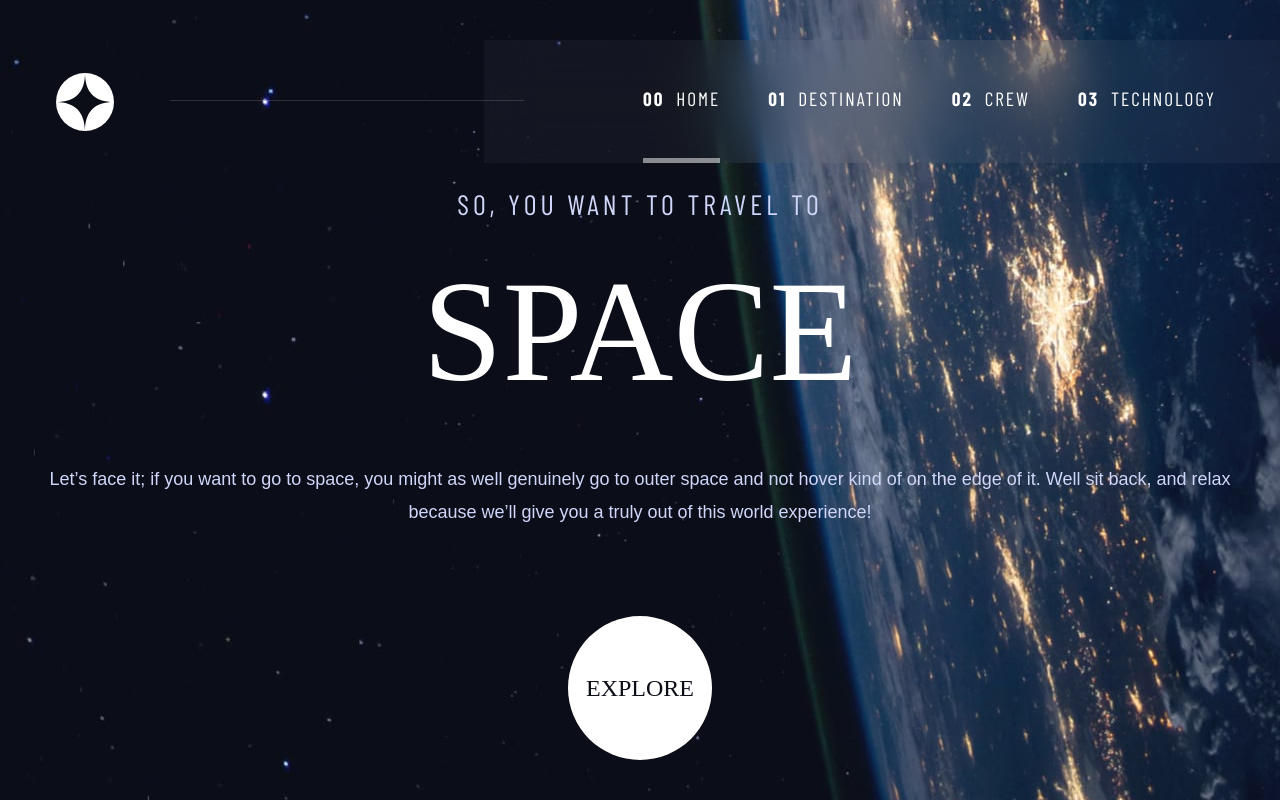
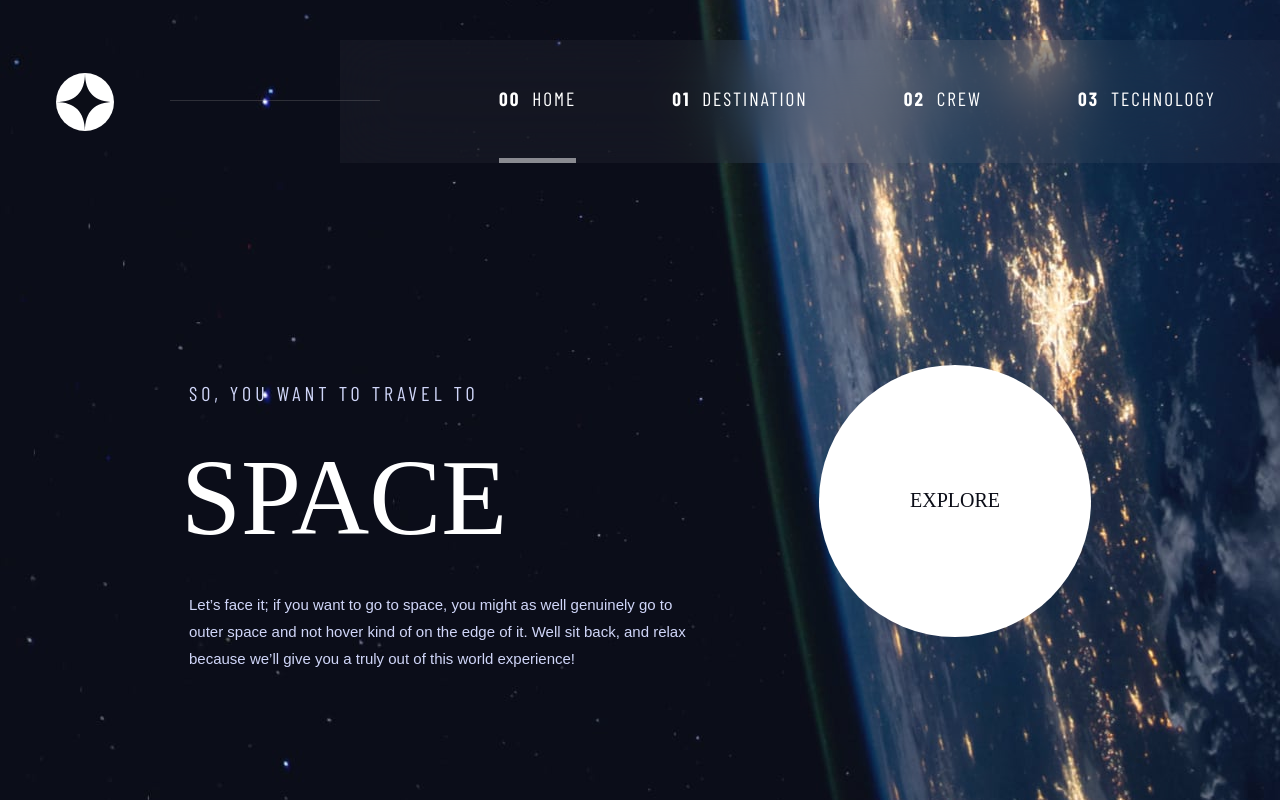
Before and after one commit to Namonaki0/space-tourism-website-nuxt, a Nuxt app: page / in a window 1280 px wide. Built offline with nearby package versions, Linux system fonts and the light colour scheme; a web font is replaced by a local one.

Commit message:
homepage responsive layout

```diff
--- a/components/NavBar.vue
+++ b/components/NavBar.vue
@@ -1,9 +1,11 @@
 <script setup lang="ts">
 const menuOpen = ref(false);
 const isMobile = ref(false);
+const isTablet = ref(false);
 
 function handleResize() {
   isMobile.value = window.innerWidth < 768
+  isTablet.value = window.innerWidth >= 768 && window.innerWidth < 1024
 }
 
 function handleClickOutside(event: MouseEvent) {
@@ -52,7 +54,7 @@ watch(
     </Transition>
     <div v-else class="navbar-wrapper">
     <img class="close-menu" src="~/assets/images/shared/icon-close.svg" alt="close menu icon" @click="menuOpen = false">
-        <NuxtLink to="/" title="Home" active-class="active" :exact="false"><span>00 </span>Home</NuxtLink>
+        <NuxtLink to="/" title="Home" active-class="active" :exact="false"><span v-if="!isTablet">00 </span>Home</NuxtLink>
         <NuxtLink to="/destination/moon" title="Destination" active-class="active" :exact="false"><span>01 </span>Destination</NuxtLink>
         <NuxtLink to="/crew/1" title="Crew" active-class="active" :exact="false"><span>02 </span>Crew</NuxtLink>
         <NuxtLink to="/technology/1" title="Technology" active-class="active" :exact="false"><span>03 </span>Technology</NuxtLink>
@@ -81,18 +83,20 @@ watch(
     background: rgba(255, 255, 255, 0.04);
     backdrop-filter: blur(30px);
     -webkit-backdrop-filter: blur(30px);
+    z-index: 1;
 
     @media (min-width: $breakpoint-tablet) {
         position: relative;
         height: auto;
         flex-direction: row;
         width: 100%;
-        justify-content: space-around;
+        justify-content: flex-end;
         padding: 0;
     }
 
     @media (min-width: $breakpoint-desktop) {
         width: max-content;
+        justify-content: space-around;
         gap: 48px;
     }
 
@@ -129,8 +133,10 @@ watch(
 
         @media (min-width: $breakpoint-tablet) {
             margin-bottom: 0;
+            margin-right: 3rem;
             padding: 2.8rem 0;
             border-bottom: 5px solid transparent;
+            width: max-content;
         }
 
         @media (min-width: $breakpoint-desktop) {
--- a/components/PageHeader.vue
+++ b/components/PageHeader.vue
@@ -28,7 +28,7 @@
       background-color: #979797;
       opacity: 0.25;
       margin: 0;
-      z-index: 1;
+      z-index: 2;
       margin-right: -40px;
       margin-top: -3px;
 
--- a/pages/index.vue
+++ b/pages/index.vue
@@ -2,6 +2,7 @@
   <section class="hero">
     <div class="home template-padding-top">
       <div class="home-wrapper">
+        <div class="home-inner">
           <h2>
             <span class="eyebrow">So, you want to travel to</span>
             <span class="hero-title">SPACE</span>
@@ -9,6 +10,7 @@
           <p class="hero-description">
             Let’s face it; if you want to go to space, you might as well genuinely go to outer space and not hover kind of on the edge of it. Well sit back, and relax because we’ll give you a truly out of this world experience!
           </p>
+        </div>
         <div class="bubble-link-wrapper">
           <NuxtLink to="/destination/moon" title="explore" class="bubble-link" active-class="router-link-active" exact-active-class="router-link-exact-active">Explore</NuxtLink>
         </div>
@@ -26,25 +28,56 @@
 
   .home-wrapper {
     text-align: center;
+
+    .home-inner {
+      @media (min-width: $breakpoint-desktop) {
+        width: 540px;
+      }
+
       h2 {
       .eyebrow {
         @include text-5;
         font-weight: 100;
         display: block;
         text-transform: uppercase;
+
+        @media (min-width: $breakpoint-tablet) {
+          font-size: 20px;
+        }
+
+        @media (min-width: $breakpoint-desktop) {
+          margin-bottom: .6rem;
+        }
       }
 
       .hero-title {
         @include text-1;
         font-weight: 100;
         color: $white;
+        margin-left: -8px;
+
+        @media (min-width: $breakpoint-tablet) {
+          font-size: 108px;
+        }
       }
     }
 
     .hero-description {
       @include text-9;
       margin-top: 0.5rem;
-      margin-bottom: 5.5rem;
+      margin: 0 auto 119px;
+
+      @media (min-width: $breakpoint-tablet) {
+        width: 512px;
+        font-size: 15px;
+        margin-bottom: 66px;
+      }
+
+      @media (min-width: $breakpoint-desktop) {
+        // margin-bottom: 0;
+        margin: 0;
+      }
+    }
     }
 
     .bubble-link-wrapper {
@@ -58,14 +91,19 @@
         text-transform: uppercase;
         cursor: pointer;
         border-radius: 50%;
-        width: 144px;
-        height: 144px;
+        width: 132px;
+        height: 132px;
         display: grid;
         place-content: center;
         background: $white;
         color: $blue-900;
-        font-size: 24px;
+        font-size: 20px;
         transition: color 0.3s ease-in;
+
+        @media (min-width: $breakpoint-tablet) {
+          width: 272px;
+          height: 272px;
+        }
 
         &::after {
           content: '';
@@ -79,7 +117,7 @@
           transform: translate(-50%, -50%);
           opacity: 0;
           pointer-events: none;
-          transition: opacity 0.3s ease-in-out,
+          transition: opacity 0.1s ease-in-out,
                       width 0.2s ease-in-out,
                       height 0.2s ease-in-out;
         }
@@ -87,10 +125,29 @@
         &:hover::after,
         &:focus::after {
           opacity: 1;
-          width: 220px;
-          height: 220px;
+          width: 240px;
+          height: 240px;
+
+            @media (min-width: $breakpoint-tablet) {
+              width: 380px;
+              height: 380px;
             }
         }
+      }
+
+      @media (min-width: $breakpoint-desktop) {
+        margin-left: auto;
+        margin-bottom: 35.5px;
+      }
+    }
+
+    @media (min-width: $breakpoint-desktop) {
+      display: flex;
+      padding: 0 165px;
+      text-align: left;
+      height: 100%;
+      align-items: flex-end;
+      padding-bottom: 128px;
     }
   }
 }
--- a/pages/technology/[id].vue
+++ b/pages/technology/[id].vue
@@ -72,13 +72,13 @@ watch(
           width: 100px;
           height: 100px;
           border-radius: 50%;
-          background: white;
+          background: $white;
           display: grid;
           place-content: center;
 
           &.router-link-active,
           &.router-link-exact-active {
-            background: white;
+            background: $white;
           }
 
           .bubble-link {
@@ -89,10 +89,11 @@ watch(
             text-decoration: none;
             display: grid;
             place-content: center;
+            cursor: pointer;
 
             span {
               @include text-4;
-              color: black;
+              color: $blue-900;
             }
           }
         }
```
Lines whose indentation alone changed are shown as unchanged.
